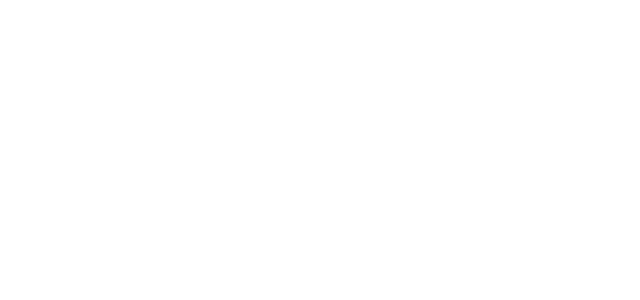
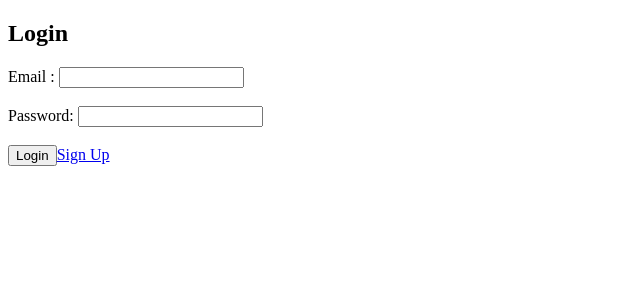
Before and after one commit to Anuj61/AngularOLS, an Angular app: page / in a window 1280 px wide. Shown: the top 300 px of the page, without its empty margins (0-640 px from the left). Built offline with nearby package versions, Linux system fonts and the light colour scheme.

Commit message:
adding services

```diff
--- a/src/app/app-routing.module.ts
+++ b/src/app/app-routing.module.ts
@@ -5,7 +5,8 @@ import { SignUpComponent } from './sign-up/sign-up.component';
 
 const routes: Routes = [
   {path:"login", component:LoginComponent},
-  {path: "signUp", component:SignUpComponent}
+  {path: "signUp", component:SignUpComponent},
+  {path: "", component:LoginComponent}
 ];
 
 @NgModule({
--- a/src/app/app.module.ts
+++ b/src/app/app.module.ts
@@ -1,10 +1,12 @@
 import { NgModule } from '@angular/core';
+import { FormsModule } from '@angular/forms';
 import { BrowserModule } from '@angular/platform-browser';
 
 import { AppRoutingModule } from './app-routing.module';
 import { AppComponent } from './app.component';
 import { LoginComponent } from './login/login.component';
 import { SignUpComponent } from './sign-up/sign-up.component';
+import {  HttpClientModule} from '@angular/common/http';
 
 @NgModule({
   declarations: [
@@ -14,7 +16,9 @@ import { SignUpComponent } from './sign-up/sign-up.component';
   ],
   imports: [
     BrowserModule,
-    AppRoutingModule
+    AppRoutingModule,
+    FormsModule,
+    HttpClientModule,
   ],
   providers: [],
   bootstrap: [AppComponent]
--- a/src/app/login/login.component.html
+++ b/src/app/login/login.component.html
@@ -1,10 +1,10 @@
 <h2>Login </h2>
 
 
-Email : <input type="text"><br><br>
+Email : <input type="text" [(ngModel)]="email"><br><br>
 
-Password: <input type="password" name="" id=""> <br><br>
+Password: <input type="password" [(ngModel)]="password"> <br><br>
 
-<input type="button" value="Login">
+<input type="button" value="Login" (click)="login()">
 
 <a routerLink="/signUp">Sign Up</a>
--- a/src/app/login/login.component.ts
+++ b/src/app/login/login.component.ts
@@ -1,4 +1,5 @@
 import { Component, OnInit } from '@angular/core';
+import { SessionService } from '../session.service';
 
 @Component({
   selector: 'app-login',
@@ -7,9 +8,16 @@ import { Component, OnInit } from '@angular/core';
 })
 export class LoginComponent implements OnInit {
 
-  constructor() { }
+  email:string = ""
+  password: string = ""
+  constructor(private sessionService:SessionService) { }
 
   ngOnInit(): void {
   }
 
+  login(){
+    let user = {email:this.email, password:this.password}
+    this.sessionService.authenticate(user)
+  }
+
 }
--- /dev/null
+++ b/src/app/session.service.ts
@@ -0,0 +1,21 @@
+import { HttpClient } from '@angular/common/http';
+import { Injectable } from '@angular/core';
+
+@Injectable({
+  providedIn: 'root'
+})
+export class SessionService {
+
+  constructor(private httpClient: HttpClient) { }
+
+  //api calling
+  //HttpClient =->method
+
+  saveUser(user:any){
+    console.log(user);
+  }
+
+  authenticate(user:any){
+    console.log(user)
+  }
+}
--- a/src/app/sign-up/sign-up.component.html
+++ b/src/app/sign-up/sign-up.component.html
@@ -1,15 +1,15 @@
 <h2>Sign Up Page</h2>
 
-FirstName: <input type="text" name="" id="">
+FirstName: <input type="text" name="" id="" [(ngModel)] = "firstName">
 
-LastName : <input type="text" name="" id="">
+<!-- LastName : <input type="text" name="" id=""> -->
 
 
-Email: <input type="email" name="" id="">
+Email: <input type="email" [(ngModel)] = "email">
 
-Password: <input type="password" name="" id="">
+Password: <input type="password" [(ngModel)] = "password">
 
-Re-Enter: <input type="password">
+<!-- Re-Enter: <input type="password"> -->
 
-
+<input type="button" value="Submit" (click)= "saveuser()">
 <a routerLink="/login">Log Ins</a>
--- a/src/app/sign-up/sign-up.component.ts
+++ b/src/app/sign-up/sign-up.component.ts
@@ -1,4 +1,5 @@
 import { Component, OnInit } from '@angular/core';
+import { SessionService } from '../session.service';
 
 @Component({
   selector: 'app-sign-up',
@@ -7,9 +8,24 @@ import { Component, OnInit } from '@angular/core';
 })
 export class SignUpComponent implements OnInit {
 
-  constructor() { }
+  firstName: string  = ""
+  email: string = ""
+  password: string = ""
+  constructor(private sessionService:SessionService) { }
 
   ngOnInit(): void {
   }
 
+  saveuser(){
+
+    console.log(this.firstName)
+
+    console.log(this.email)
+
+    console.log(this.password)
+
+    let user = {"firstName":this.firstName, "email":this.email, "password":this.password}
+    this.sessionService.saveUser(user)
+  }
+
 }
```
Also changed, not shown: 1 other file (tests, documents, lock files or other folders).
